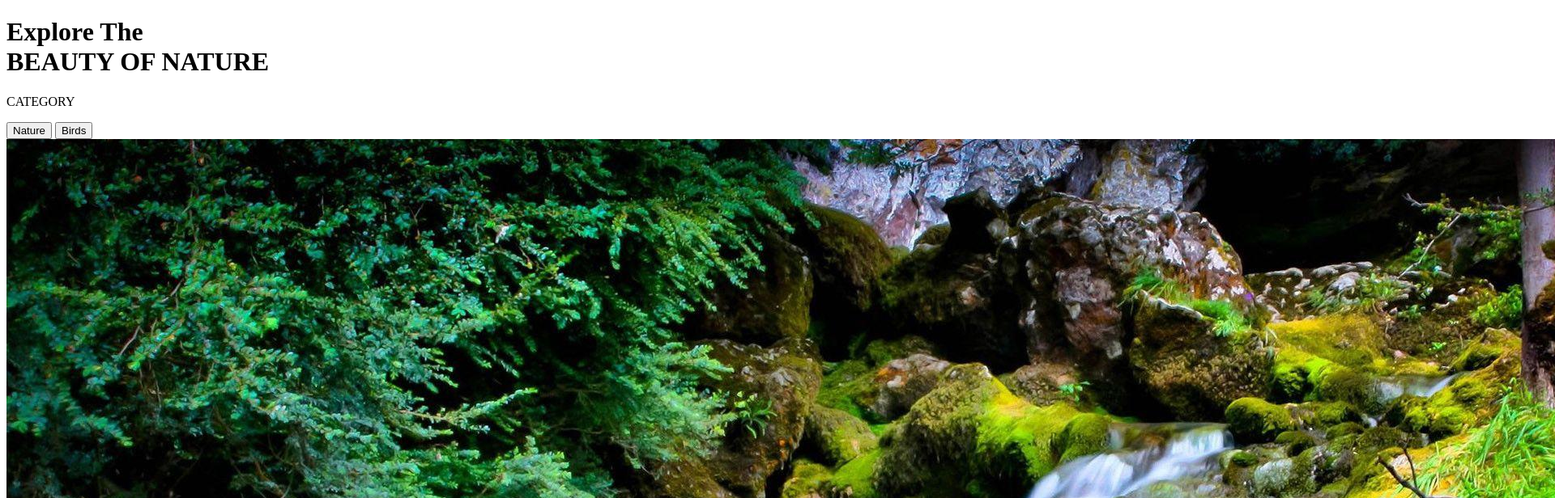
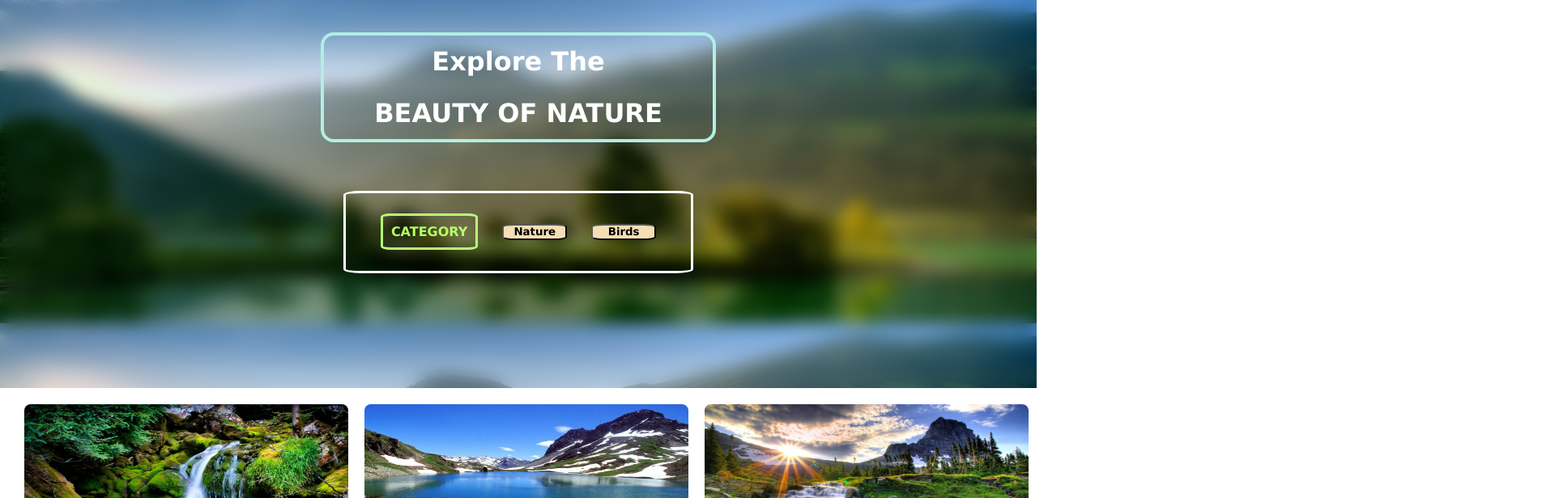
Before and after one commit to Karan99-007/CodeAlpha_imageGallery, a plain HTML site: page photo gallery/gallery.html in a window 1280 px wide. Shown: the top 616 px of the page at 81% size, 1920 px wide, since content can reach past the window. Drawn offline with Linux system fonts and the light colour scheme; files whose address does not match are found by name.

Commit message:
Update gallery.html

```diff
--- a/photo gallery/gallery.html
+++ b/photo gallery/gallery.html
@@ -5,7 +5,7 @@
     <meta name="viewport" content="width=device-width, initial-scale=1.0">
     <title>Document</title>
 
-    <link rel="stylesheet" href="photo gallery/gallery.html">
+    <link rel="stylesheet" href="assets\gallery.css">
 </head>
 <body>
     <div class="outerContainer">
```
